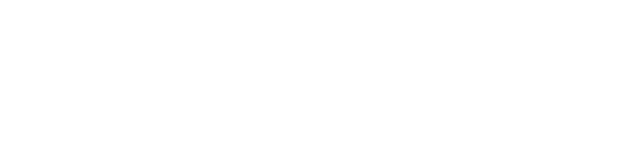
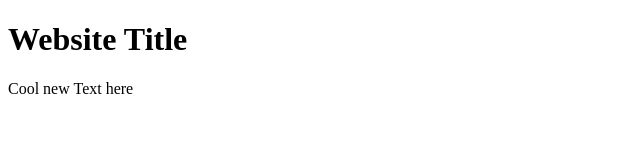
Before and after one commit to sanatvoid/Personal-Surreal, a plain HTML site: page index.html in a window 1280 px wide. Shown: the whole page, without its empty margins (0-640 px from the left). Drawn offline with Linux system fonts and the light colour scheme.

Commit message:
Added dummy content

```diff
--- a/index.html
+++ b/index.html
@@ -7,6 +7,7 @@
     <title>Document</title>
 </head>
 <body>
-
+    <h1>Website Title</h1>
+    <p>Cool new Text here</p>
 </body>
 </html>
```
